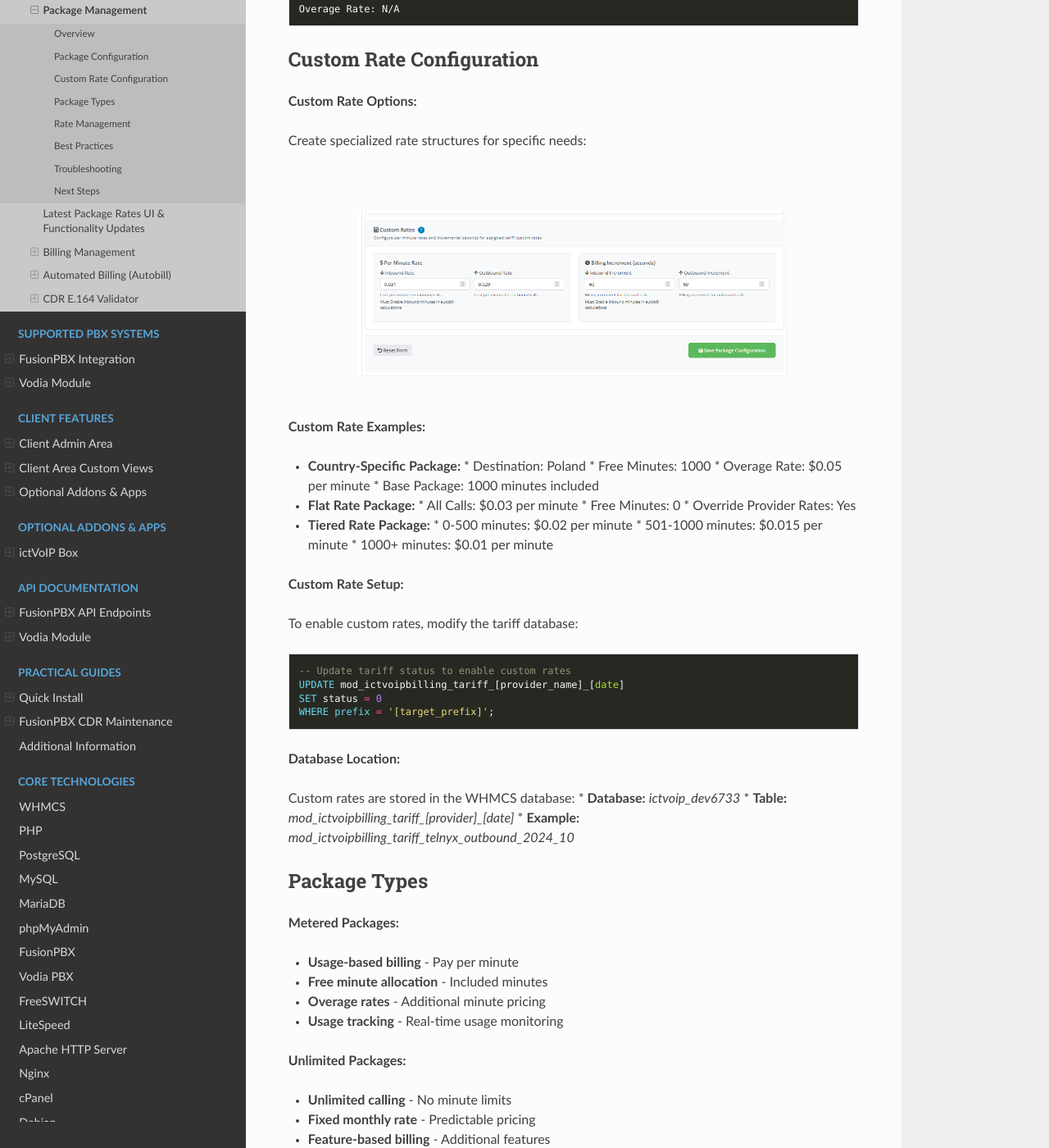
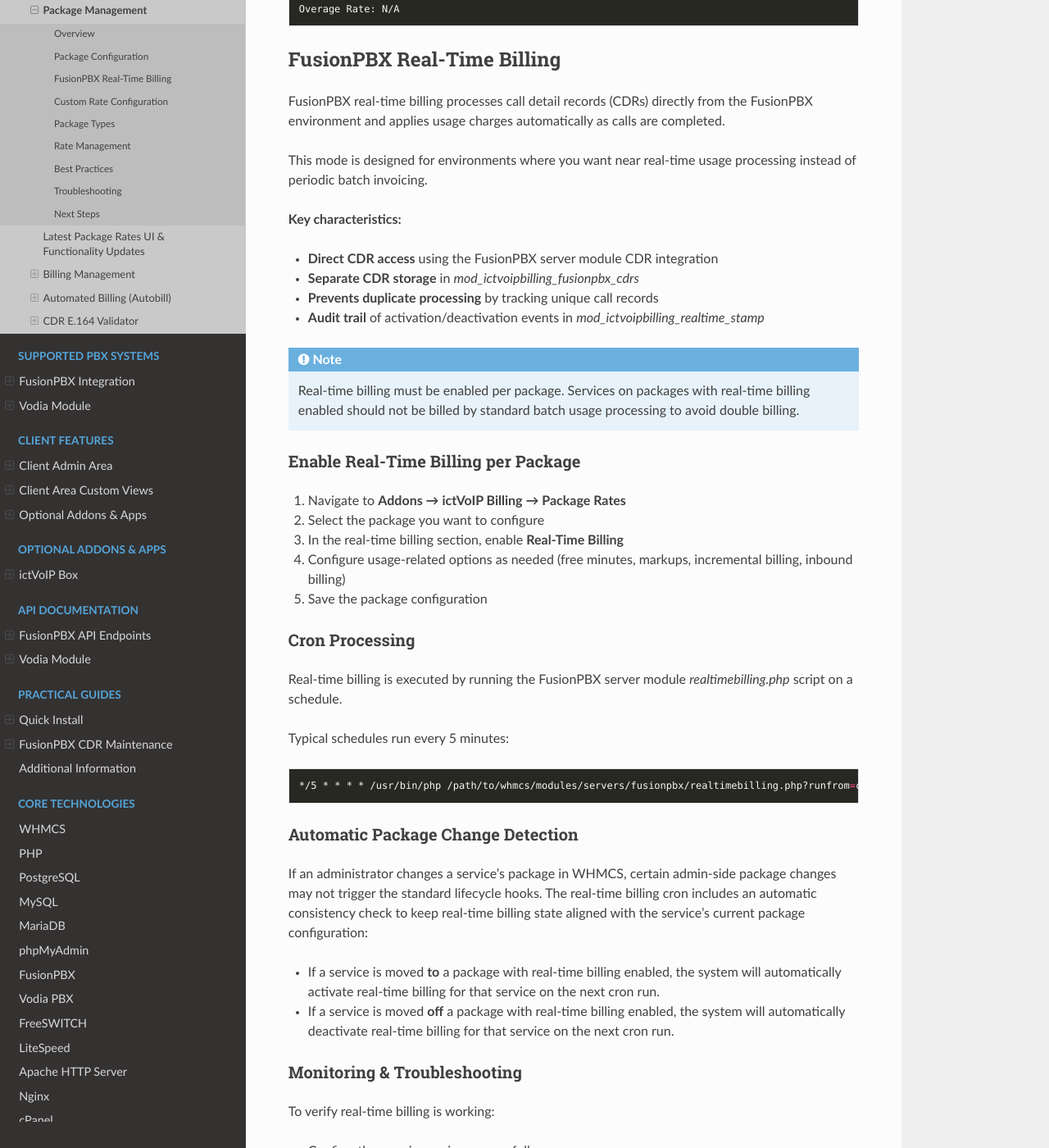
Before and after one commit to ictvoip/ictvoip-docs, a Sphinx documentation site: the page built from docs/source/admin/packages.rst, in a window 1280 px wide and 1400 px high, scrolled down 3479 px. Shown: the whole window at 82% size. Built offline with Sphinx 7.4.7 and the Read the Docs theme 3.1.0, drawn with Linux system fonts in a browser that asks for light colours; pages that are not in the unit, such as notebooks, are missing from menus; some of the changed text lies outside the part shown.

Commit message:
add realtime billing

```diff
--- a/docs/source/admin/packages.rst
+++ b/docs/source/admin/packages.rst
@@ -113,6 +113,66 @@ Configure free minutes for metered packages:
    Package Type: Unlimited
    Free Minutes: 0 (unlimited)
    Overage Rate: N/A
+
+FusionPBX Real-Time Billing
+---------------------------
+
+FusionPBX real-time billing processes call detail records (CDRs) directly from the FusionPBX environment and applies usage charges automatically as calls are completed.
+
+This mode is designed for environments where you want near real-time usage processing instead of periodic batch invoicing.
+
+**Key characteristics:**
+
+* **Direct CDR access** using the FusionPBX server module CDR integration
+* **Separate CDR storage** in `mod_ictvoipbilling_fusionpbx_cdrs`
+* **Prevents duplicate processing** by tracking unique call records
+* **Audit trail** of activation/deactivation events in `mod_ictvoipbilling_realtime_stamp`
+
+.. note::
+   Real-time billing must be enabled per package. Services on packages with real-time billing enabled should not be billed by standard batch usage processing to avoid double billing.
+
+Enable Real-Time Billing per Package
+^^^^^^^^^^^^^^^^^^^^^^^^^^^^^^^^^^^^
+
+1. Navigate to **Addons → ictVoIP Billing → Package Rates**
+2. Select the package you want to configure
+3. In the real-time billing section, enable **Real-Time Billing**
+4. Configure usage-related options as needed (free minutes, markups, incremental billing, inbound billing)
+5. Save the package configuration
+
+Cron Processing
+^^^^^^^^^^^^^^^
+
+Real-time billing is executed by running the FusionPBX server module `realtimebilling.php` script on a schedule.
+
+Typical schedules run every 5 minutes:
+
+.. code-block:: bash
+
+   */5 * * * * /usr/bin/php /path/to/whmcs/modules/servers/fusionpbx/realtimebilling.php?runfrom=cron
+
+Automatic Package Change Detection
+^^^^^^^^^^^^^^^^^^^^^^^^^^^^^^^^^^
+
+If an administrator changes a service’s package in WHMCS, certain admin-side package changes may not trigger the standard lifecycle hooks. The real-time billing cron includes an automatic consistency check to keep real-time billing state aligned with the service’s current package configuration:
+
+* If a service is moved **to** a package with real-time billing enabled, the system will automatically activate real-time billing for that service on the next cron run.
+* If a service is moved **off** a package with real-time billing enabled, the system will automatically deactivate real-time billing for that service on the next cron run.
+
+Monitoring & Troubleshooting
+^^^^^^^^^^^^^^^^^^^^^^^^^^^^
+
+To verify real-time billing is working:
+
+* Confirm the cron is running successfully
+* Check that new rows appear in `mod_ictvoipbilling_fusionpbx_cdrs` after calls complete
+* Verify billing/credit events in WHMCS logs (for example, credit log entries associated with usage deductions)
+
+Common issues:
+
+* **No CDRs retrieved**: verify FusionPBX connectivity/credentials and ensure the CDR integration library is present in the server module.
+* **Billing not applied**: confirm the package has real-time billing enabled and the service is on that package.
+* **Duplicate CDRs**: investigate uniqueness/duplicate prevention and confirm the CDR table is not being repopulated by another process.
 
 Custom Rate Configuration
 ------------------------
```
